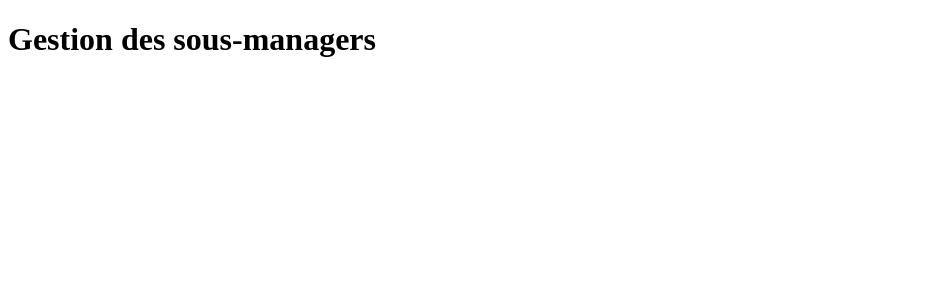
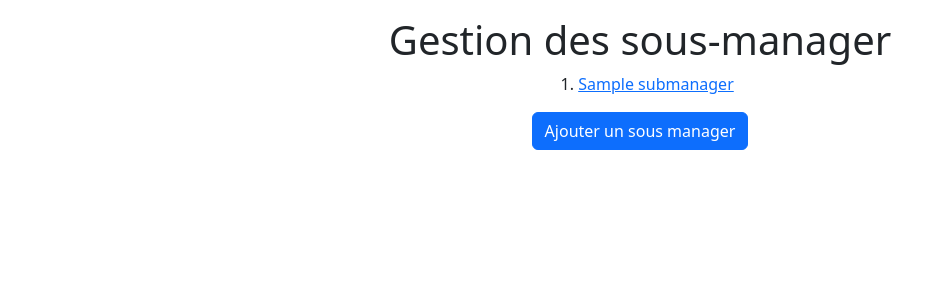
Before and after one commit to MelodyDuplaix/tasks_manager_django, a Django app: page /options/ in a window 1280 px wide. Shown: the top 300 px of the page, without its empty margins (0-945 px from the left). Run offline with Django 5.2, Linux system fonts and the light colour scheme; tables that the repository leaves empty hold one stand-in row (values such as "Sample post").

Commit message:
Ajout des pages de gestion des sous-managers

```diff
--- a/manager/manager/urls.py
+++ b/manager/manager/urls.py
@@ -19,7 +19,9 @@ from django.urls import path
 from tasks import views
 
 urlpatterns = [
-    path('admin/', admin.site.urls),
-    path('hello/', views.hello),
-    path('options/', views.options)
+    path('admin/', admin.site.urls, name='admin'),
+    path('options/', views.options, name='options'),
+    path('options/<int:submanager_id>', views.update_submanager, name='update_submanager'),
+    path('add_submanager/', views.add_submanager, name='add_submanager'),
+    path('delete_submanager/<int:submanager_id>', views.delete_submanager, name='delete_submanager'),
 ]
--- a/manager/tasks/templates/tasks/base.html
+++ b/manager/tasks/templates/tasks/base.html
@@ -2,11 +2,15 @@
 <html>
   <head>
     <title>{% block title %}{% endblock %}</title>
+    <meta charset="utf-8">
+    <meta name="viewport" content="width=device-width, initial-scale=1">
+    <link href="https://cdn.jsdelivr.net/npm/bootstrap@5.3.3/dist/css/bootstrap.min.css" rel="stylesheet" integrity="sha384-QWTKZyjpPEjISv5WaRU9OFeRpok6YctnYmDr5pNlyT2bRjXh0JMhjY6hW+ALEwIH" crossorigin="anonymous">
   </head>
   <body>
 
   {% block content %}
   {% endblock %}
 
+  <script src="https://cdn.jsdelivr.net/npm/bootstrap@5.3.3/dist/js/bootstrap.bundle.min.js" integrity="sha384-YvpcrYf0tY3lHB60NNkmXc5s9fDVZLESaAA55NDzOxhy9GkcIdslK1eN7N6jIeHz" crossorigin="anonymous"></script>
   </body>
 </html>
--- a/manager/tasks/templates/tasks/options.html
+++ b/manager/tasks/templates/tasks/options.html
@@ -4,7 +4,22 @@
   Task Manager - options
 {% endblock %}
 
-
 {% block content %}
-  <h1>Gestion des sous-managers</h1>
+  <div class="container mx-auto">
+    <h1 class="text-center mt-3">Gestion des sous-manager</h1>
+    <div class="row">
+      <div class="d-flex justify-content-center">
+        <ol class="text-center list-style">
+          {% for submanager in submanagers %}
+          <li class=""><a href="{% url 'update_submanager' submanager.id %}">{{ submanager.name }}</a></li>
+          {% endfor %}
+        </ol>
+      </div>
+    </div>
+    <div class="row">
+      <div class="d-flex justify-content-center">
+        <a href="{% url 'add_submanager' %}" class="btn btn-primary">Ajouter un sous manager</a>
+      </div>
+    </div>
+  </div>
 {% endblock %}
--- a/manager/tasks/views.py
+++ b/manager/tasks/views.py
@@ -1,8 +1,38 @@
 from django.shortcuts import render
 from django.http import HttpResponse
+from django.shortcuts import redirect
+from tasks.models import SubManager
+from tasks.forms import SubManagerForm
 
 def hello(request):
     return HttpResponse('<h1>Hello Django!</h1>')
 
 def options(request):
-    return render(request, 'tasks/options.html')
+    submanagers = SubManager.objects.all()
+    return render(request, 'tasks/options.html', {'submanagers': submanagers})
+
+def update_submanager(request, submanager_id):
+    submanager = SubManager.objects.get(id=submanager_id)
+    if request.method == 'POST':
+        form = SubManagerForm(request.POST, instance=submanager)
+        if form.is_valid():
+            form.save()
+            return redirect('options')
+    else:
+        form = SubManagerForm(instance=submanager)
+    return render(request, 'tasks/update_sub_manager.html', {'submanager': submanager, 'form': form})
+
+def add_submanager(request):
+    if request.method == 'POST':
+        form = SubManagerForm(request.POST)
+        if form.is_valid():
+            form.save()
+            return redirect('options')
+    else:
+        form = SubManagerForm()
+    return render(request, 'tasks/add_sub_manager.html', {'form': form})
+
+def delete_submanager(request, submanager_id):
+    submanager = SubManager.objects.get(id=submanager_id)
+    submanager.delete()
+    return redirect('options')
```
Also changed, not shown: manager/tasks/forms.py (added, +7 -0 lines), manager/tasks/templates/tasks/add_sub_manager.html (added, +21 -0 lines), manager/tasks/templates/tasks/update_sub_manager.html (added, +21 -0 lines). Lines whose indentation alone changed are shown as unchanged.
